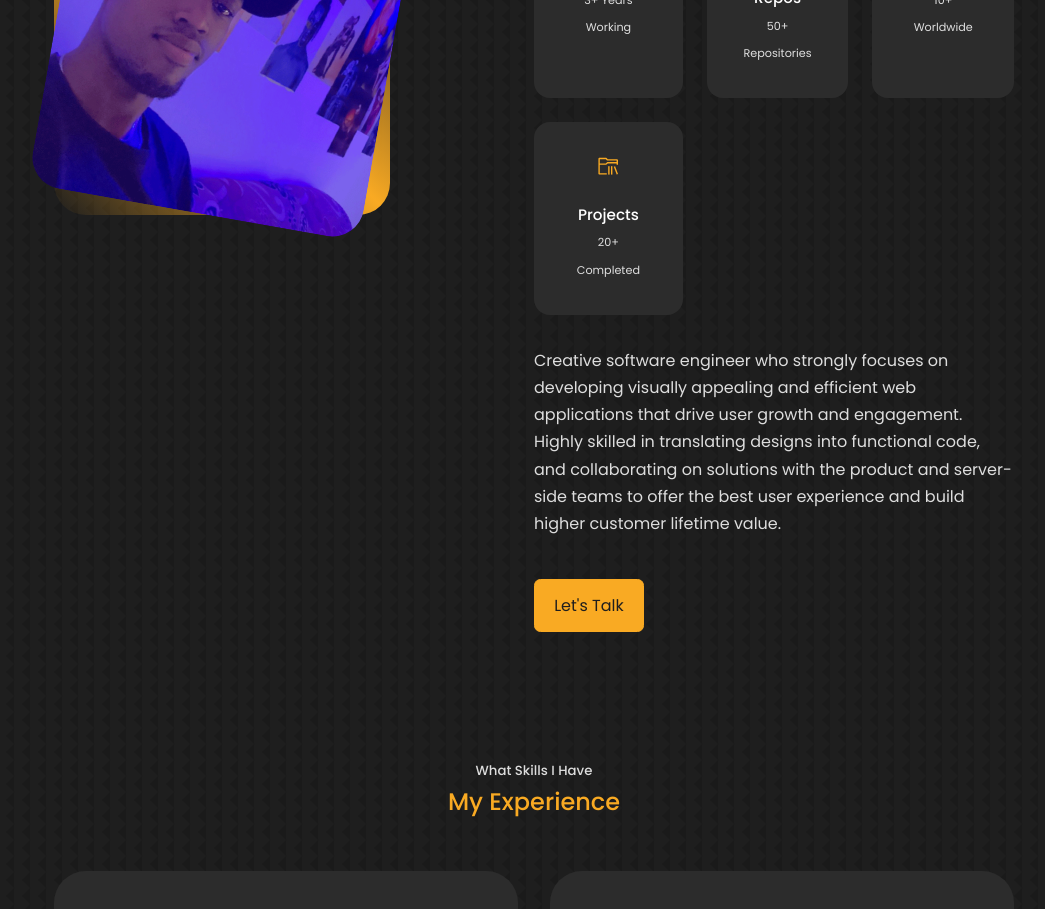
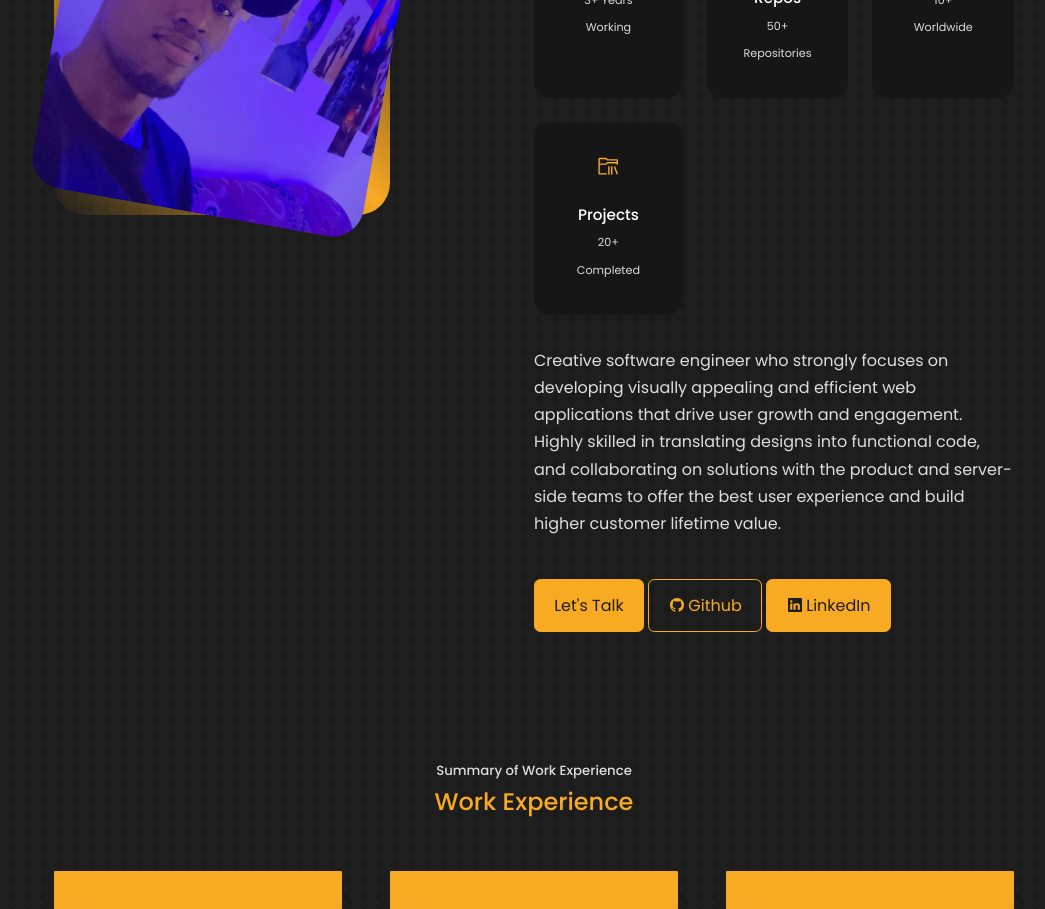
Before and after one commit to igudy/igudy-react-portfolio-2022, a React (Create React App) app: page / in a window 1280 px wide. Shown: the part 1160-2069 px from the top of the page, without its empty margins (106-1151 px from the left). Built offline with nearby package versions, Linux system fonts and the light colour scheme.

Commit message:
Phone device fix

```diff
--- a/src/App.jsx
+++ b/src/App.jsx
@@ -1,14 +1,14 @@
-import Header from './components/header/Header'
-import Nav from './components/nav/Nav'
-import About from './components/about/About'
-import Experience from './components/experience/Experience'
-import Services from './components/services/Services'
-import Portfolio from './components/portfolio/Portfolio'
-import Testimonials from './components/testimonials/Testimonials'
-import Contact from './components/contact/Contact'
-import Footer from './components/footer/Footer'
-import { ToastContainer } from 'react-toastify';
-import 'react-toastify/dist/ReactToastify.css';
+import Header from "./components/header/Header"
+import Nav from "./components/nav/Nav"
+import About from "./components/about/About"
+import Experience from "./components/experience/Experience"
+import Services from "./components/services/Services"
+import Portfolio from "./components/portfolio/Portfolio"
+import Testimonials from "./components/testimonials/Testimonials"
+import Contact from "./components/contact/Contact"
+import Footer from "./components/footer/Footer"
+import { ToastContainer } from "react-toastify"
+import "react-toastify/dist/ReactToastify.css"
 
 const App = () => {
   return (
@@ -16,11 +16,11 @@
       <Header />
       <Nav />
       <About />
-      <Experience />
       <Services />
       <Portfolio />
+      <Experience />
       {/* <Testimonials /> */}
-      <ToastContainer/>
+      <ToastContainer />
 
       <Contact />
       <Footer />
@@ -28,4 +28,4 @@
   )
 }
 
-export default App;
+export default App
--- a/src/components/about/About.jsx
+++ b/src/components/about/About.jsx
@@ -5,6 +5,7 @@
 import { FiUsers } from "react-icons/fi"
 import { VscFolderLibrary } from "react-icons/vsc"
 import { AiFillGithub } from "react-icons/ai"
+import { BsGithub, BsLinkedin } from "react-icons/bs"
 
 const About = () => {
   return (
@@ -44,7 +45,6 @@
               <small>20+ Completed</small>
             </article>
           </div>
-
           <p>
             Creative software engineer who strongly focuses on developing
             visually appealing and efficient web applications that drive user
@@ -55,6 +55,22 @@
           </p>
           <a href="#contact" className="btn btn-primary">
             Let's Talk
+          </a>{" "}
+          <a
+            href="http://github.com/igudy"
+            download
+            className="btn btn-right"
+            target="_blank"
+          >
+            <BsGithub className="small-icon" />
+            Github
+          </a>
+          <a
+            href="https://www.linkedin.com/in/goodness-igunma-65bb581a7/"
+            className="btn btn-primary btn-right mobile-top"
+          >
+            <BsLinkedin className="small-icon" />
+            LinkedIn
           </a>
         </div>
       </div>
--- a/src/components/about/about.css
+++ b/src/components/about/about.css
@@ -16,6 +16,15 @@
   );
   display: grid;
   place-items: center;
+}
+
+.btn-right {
+  margin-right: 4px;
+}
+
+.small-icon {
+  padding-left: 2px;
+  margin: 0px 4px -2px 0px;
 }
 
 .about__me-image {
@@ -106,4 +115,17 @@
   .about__content p {
     margin: 1.5rem 0;
   }
+
+  .btn-right {
+    margin-right: 5px;
+  }
+
+  .small-icon {
+    padding-left: 2px;
+    margin: 0px 4px -2px 0px;
+  }
+
+  .mobile-top {
+    margin-top: 4px;
+  }
 }
--- a/src/components/experience/Experience.jsx
+++ b/src/components/experience/Experience.jsx
@@ -6,11 +6,11 @@
   return (
     <section id="experience">
       <h5>What Skills I Have</h5>
-      <h2>My Experience</h2>
+      <h2>Skills</h2>
 
       <div className="container experience__container">
         <div className="experience__frontend">
-          <h3>Frontend Development</h3>
+          <h3>Front & Back End</h3>
           <div className="experience__content">
             <article className="experience__details">
               <BsPatchCheckFill className="experience__details-icon" />
--- a/src/components/footer/Footer.jsx
+++ b/src/components/footer/Footer.jsx
@@ -26,9 +26,9 @@
         <li>
           <a href="#portfolio">Portfolio</a>
         </li>
-        <li>
+        {/* <li>
           <a href="#testimonials">Testimonials</a>
-        </li>
+        </li> */}
         <li>
           <a href="#contact">Contact</a>
         </li>
--- a/src/components/header/Header.jsx
+++ b/src/components/header/Header.jsx
@@ -10,7 +10,7 @@
       <div className="container header__container">
         <h5>Hello I'm</h5>
         <h2>Goodness Igunma.</h2>
-        <h5 className="text-light">Software Engineer</h5>
+        <h5 className="text-light">A Software Engineer</h5>
         <CTA />
         <HeaderSocials />
 
--- a/src/index.css
+++ b/src/index.css
@@ -27,13 +27,13 @@
   --color-light: rgba(255, 255, 255); */
 
   --color-bg: #1e1e1e; /* Dark black background */
-  --color-bg-variant: #2c2c2c; /* Slightly lighter black variant */
+  --color-bg-variant: #161616; /* Slightly lighter black variant */
   --color-bg-variantt: #333333; /* Even lighter black variant */
   --color-primary: #f9aa23; /* Green primary color */
   --color-primary-variant: rgba(
+    172,
+    124,
     22,
-    108,
-    1,
     0.862
   ); /* Green primary variant with transparency */
   --color-white: #fff; /* White color */
```
Also changed, not shown: src/components/header/CTA.jsx (+12 -7 lines).
